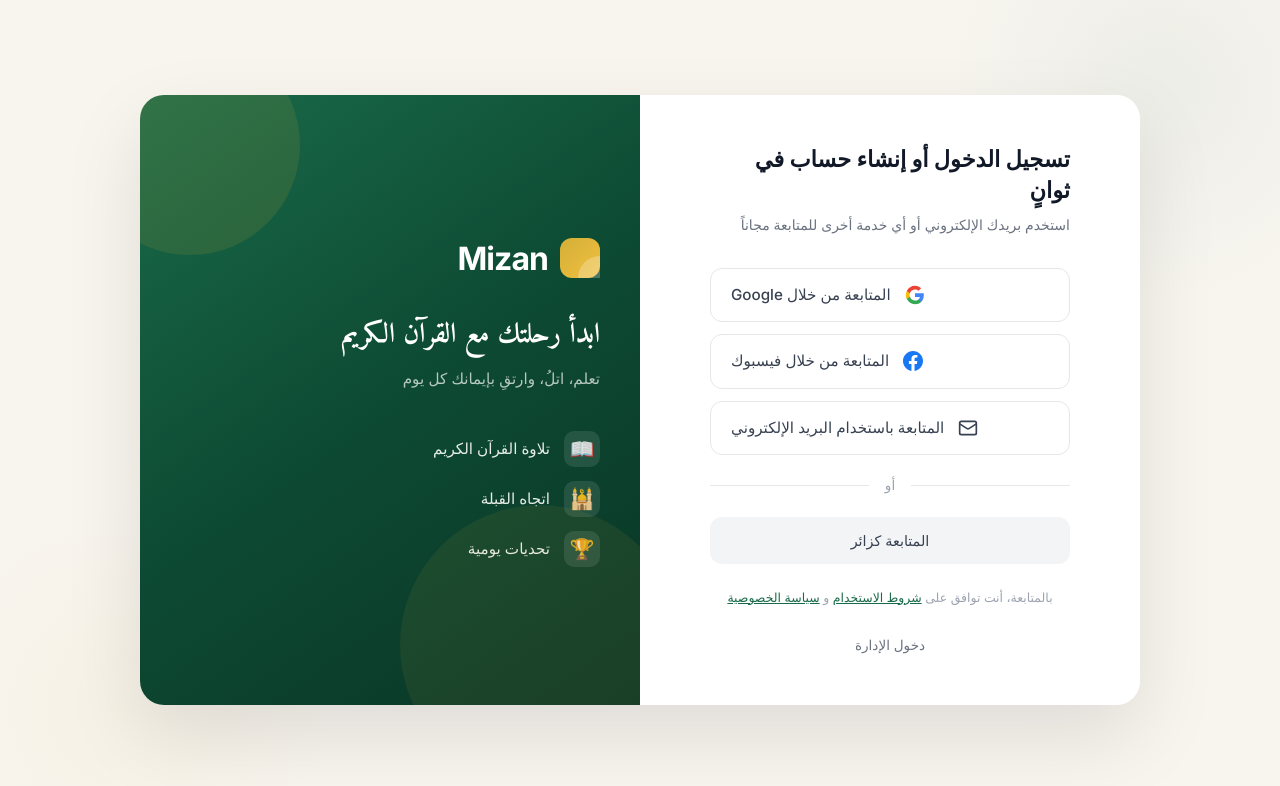
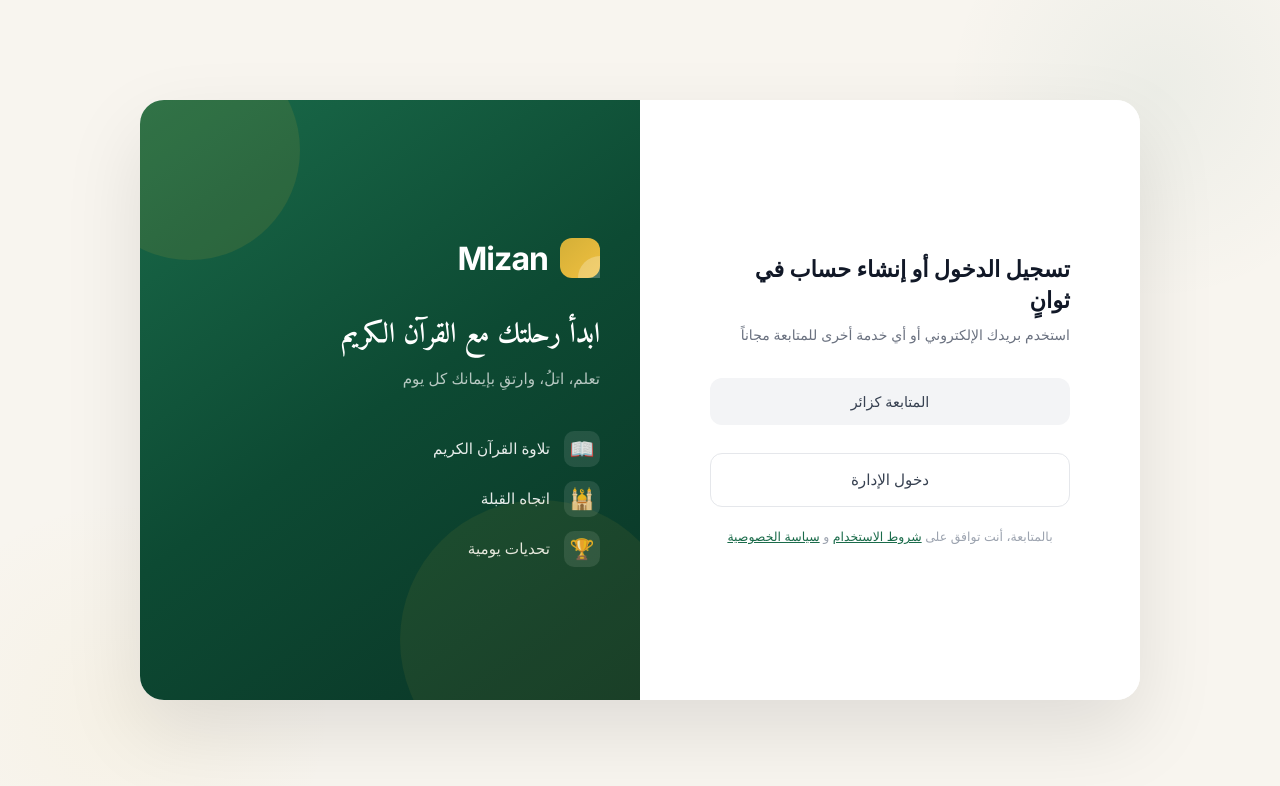
Before and after one commit to bilalelhamri19/islamic-super-app, a React (Vite) app: page /login in a window 1280 px wide. Shown: the top 786 px of the page. Built offline with nearby package versions, Linux system fonts and the light colour scheme.

Commit message:
feat: keep only Guest and Admin options on login page

```diff
--- a/src/pages/ClientLogin.jsx
+++ b/src/pages/ClientLogin.jsx
@@ -68,7 +68,6 @@
         {/* Right Panel - Auth Options */}
         <div className={styles.rightPanel}>
           <div className={styles.authContent}>
-            {view === 'default' ? (
               <>
                 <h3 className={styles.authTitle}>تسجيل الدخول أو إنشاء حساب في ثوانٍ</h3>
                 <p className={styles.authSubtitle}>
@@ -76,78 +75,23 @@
                 </p>
 
                 <div className={styles.authButtons}>
-                  {/* Google */}
                   <button
-                    className={`${styles.authBtn} ${styles.googleBtn}`}
-                    onClick={() => handleContinue('google')}
+                    className={styles.guestBtn}
+                    onClick={() => handleContinue('guest')}
+                    style={{ marginBottom: '1rem' }}
                   >
-                    <svg width="20" height="20" viewBox="0 0 24 24">
-                      <path fill="#4285F4" d="M22.56 12.25c0-.78-.07-1.53-.2-2.25H12v4.26h5.92c-.26 1.37-1.04 2.53-2.21 3.31v2.77h3.57c2.08-1.92 3.28-4.74 3.28-8.09z"/>
-                      <path fill="#34A853" d="M12 23c2.97 0 5.46-.98 7.28-2.66l-3.57-2.77c-.98.66-2.23 1.06-3.71 1.06-2.86 0-5.29-1.93-6.16-4.53H2.18v2.84C3.99 20.53 7.7 23 12 23z"/>
-                      <path fill="#FBBC05" d="M5.84 14.09c-.22-.66-.35-1.36-.35-2.09s.13-1.43.35-2.09V7.07H2.18C1.43 8.55 1 10.22 1 12s.43 3.45 1.18 4.93l2.85-2.22.81-.62z"/>
-                      <path fill="#EA4335" d="M12 5.38c1.62 0 3.06.56 4.21 1.64l3.15-3.15C17.45 2.09 14.97 1 12 1 7.7 1 3.99 3.47 2.18 7.07l3.66 2.84c.87-2.6 3.3-4.53 6.16-4.53z"/>
-                    </svg>
-                    المتابعة من خلال Google
+                    المتابعة كزائر
                   </button>
 
-                  {/* Facebook */}
-                  <button
-                    className={`${styles.authBtn} ${styles.facebookBtn}`}
-                    onClick={() => handleContinue('facebook')}
-                  >
-                    <svg width="20" height="20" viewBox="0 0 24 24" fill="#1877F2">
-                      <path d="M24 12.073c0-6.627-5.373-12-12-12s-12 5.373-12 12c0 5.99 4.388 10.954 10.125 11.854v-8.385H7.078v-3.47h3.047V9.43c0-3.007 1.792-4.669 4.533-4.669 1.312 0 2.686.235 2.686.235v2.953H15.83c-1.491 0-1.956.925-1.956 1.874v2.25h3.328l-.532 3.47h-2.796v8.385C19.612 23.027 24 18.062 24 12.073z"/>
-                    </svg>
-                    المتابعة من خلال فيسبوك
-                  </button>
-
-                  {/* Email / Guest */}
                   <button
                     className={`${styles.authBtn} ${styles.emailBtn}`}
-                    onClick={() => handleContinue('email')}
+                    onClick={() => navigate('/admin-login')}
+                    style={{ textAlign: 'center', justifyContent: 'center' }}
                   >
-                    <svg width="20" height="20" viewBox="0 0 24 24" fill="none" stroke="currentColor" strokeWidth="2">
-                      <rect x="2" y="4" width="20" height="16" rx="2"/>
-                      <path d="m22 7-8.97 5.7a1.94 1.94 0 0 1-2.06 0L2 7"/>
-                    </svg>
-                    المتابعة باستخدام البريد الإلكتروني
+                    دخول الإدارة
                   </button>
                 </div>
-
-                <div className={styles.divider}>
-                  <span>أو</span>
-                </div>
-
-                <button
-                  className={styles.guestBtn}
-                  onClick={() => handleContinue('guest')}
-                >
-                  المتابعة كزائر
-                </button>
               </>
-            ) : (
-              <form onSubmit={handleEmailSubmit} className={styles.emailFormView}>
-                <button type="button" className={styles.backBtn} onClick={() => setView('default')}>
-                  ← الرجوع
-                </button>
-                <h3 className={styles.authTitle}>المتابعة بالبريد الإلكتروني</h3>
-                <p className={styles.authSubtitle}>
-                  أدخل بريدك الإلكتروني للوصول إلى حسابك
-                </p>
-                <input
-                  type="email"
-                  className={styles.emailInput}
-                  placeholder="name@example.com"
-                  value={emailInput}
-                  onChange={(e) => setEmailInput(e.target.value)}
-                  required
-                  autoFocus
-                />
-                <button type="submit" className={styles.submitEmailBtn}>
-                  متابعة
-                </button>
-              </form>
-            )}
 
             <p className={styles.terms}>
               بالمتابعة، أنت توافق على{' '}
@@ -155,9 +99,6 @@
               {' '}و{' '}
               <a href="#">سياسة الخصوصية</a>
             </p>
-            <div className={styles.adminLoginLink}>
-              <a href="/admin-login">دخول الإدارة</a>
-            </div>
           </div>
         </div>
       </div>
```
